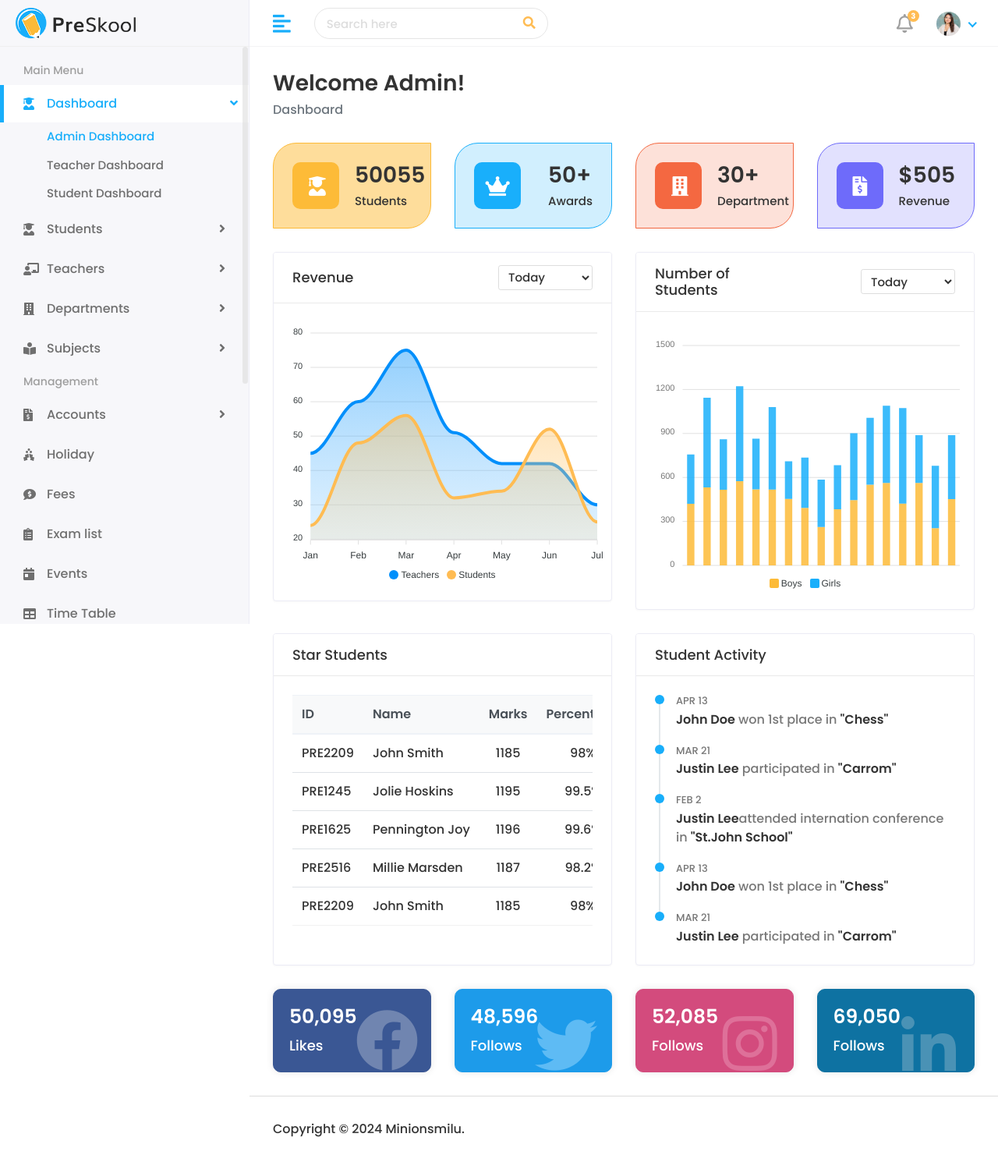
After one commit to zahidhasanmilu/Student_Management_System, a Django app: page /Hod/Home/ in a window 1280 px wide. The commit adds this page. Shown: the whole page at 78% size. Run offline with Django 3.2, Linux system fonts and the light colour scheme; a user stored in the database is signed in; some libraries are stand-ins or nearby versions.

Commit message:
initial important commit

```diff
--- a/Student_management_system/settings.py
+++ b/Student_management_system/settings.py
@@ -127,3 +127,5 @@ MEDIA_ROOT = os.path.join(BASE_DIR, 'media')
 # https://docs.djangoproject.com/en/3.2/ref/settings/#default-auto-field
 
 DEFAULT_AUTO_FIELD = 'django.db.models.BigAutoField'
+
+LOGIN_URL = '/'
--- a/Student_management_system/urls.py
+++ b/Student_management_system/urls.py
@@ -7,15 +7,19 @@ from django.urls import path
 from django.conf import settings
 from django.conf.urls.static import static
 
-#views
+# views
 from .import views, Hod_views, Staff_views, Student_views
 
 urlpatterns = [
     path('admin/', admin.site.urls),
-    path('', views.BASE, name='home'),
+    path('base/', views.BASE.as_view(), name='home'),
 
 
-    path('login/', views.LOGIN, name='login'),
-    path('doLogin/', views.doLogin, name='doLogin'),
+    path('', views.LOGIN.as_view(), name='login'),
+    path('doLogin/', views.doLogin.as_view(), name='doLogin'),
+    path('doLogout/', views.doLogout, name='logout'),
 
-]+ static(settings.STATIC_URL, document_root=settings.STATIC_ROOT)
+    path('Hod/Home/', Hod_views.HOME.as_view(), name='hod_home'),
+
+
+] + static(settings.STATIC_URL, document_root=settings.STATIC_ROOT)
--- /dev/null
+++ b/templates/Hod/home.html
@@ -0,0 +1,284 @@
+{% extends 'base.html' %}
+{% load static %}
+
+
+{% block title %}
+   HOD - Dashboard
+{% endblock title %}
+
+
+
+{% block content %}
+<div class="content container-fluid">
+   <div class="page-header">
+      <div class="row">
+         <div class="col-sm-12">
+            <h3 class="page-title">Welcome Admin!</h3>
+            <ul class="breadcrumb">
+               <li class="breadcrumb-item active">Dashboard</li>
+            </ul>
+         </div>
+      </div>
+   </div>
+   <div class="row">
+      <div class="col-xl-3 col-sm-6 col-12 d-flex">
+         <div class="card bg-one w-100">
+            <div class="card-body">
+               <div class="db-widgets d-flex justify-content-between align-items-center">
+                  <div class="db-icon">
+                     <i class="fas fa-user-graduate"></i>
+                  </div>
+                  <div class="db-info">
+                     <h3>50055</h3>
+                     <h6>Students</h6>
+                  </div>
+               </div>
+            </div>
+         </div>
+      </div>
+      <div class="col-xl-3 col-sm-6 col-12 d-flex">
+         <div class="card bg-two w-100">
+            <div class="card-body">
+               <div class="db-widgets d-flex justify-content-between align-items-center">
+                  <div class="db-icon">
+                     <i class="fas fa-crown"></i>
+                  </div>
+                  <div class="db-info">
+                     <h3>50+</h3>
+                     <h6>Awards</h6>
+                  </div>
+               </div>
+            </div>
+         </div>
+      </div>
+      <div class="col-xl-3 col-sm-6 col-12 d-flex">
+         <div class="card bg-three w-100">
+            <div class="card-body">
+               <div class="db-widgets d-flex justify-content-between align-items-center">
+                  <div class="db-icon">
+                     <i class="fas fa-building"></i>
+                  </div>
+                  <div class="db-info">
+                     <h3>30+</h3>
+                     <h6>Department</h6>
+                  </div>
+               </div>
+            </div>
+         </div>
+      </div>
+      <div class="col-xl-3 col-sm-6 col-12 d-flex">
+         <div class="card bg-four w-100">
+            <div class="card-body">
+               <div class="db-widgets d-flex justify-content-between align-items-center">
+                  <div class="db-icon">
+                     <i class="fas fa-file-invoice-dollar"></i>
+                  </div>
+                  <div class="db-info">
+                     <h3>$505</h3>
+                     <h6>Revenue</h6>
+                  </div>
+               </div>
+            </div>
+         </div>
+      </div>
+   </div>
+   <div class="row">
+      <div class="col-md-12 col-lg-6">
+         <div class="card card-chart">
+            <div class="card-header">
+               <div class="row align-items-center">
+                  <div class="col-6">
+                     <h5 class="card-title">Revenue</h5>
+                  </div>
+                  <div class="col-6">
+                     <ul class="list-inline-group text-right mb-0 pl-0">
+                        <li class="list-inline-item">
+                           <div class="form-group mb-0 amount-spent-select">
+                              <select class="form-control form-control-sm">
+                                 <option>Today</option>
+                                 <option>Last Week</option>
+                                 <option>Last Month</option>
+                              </select>
+                           </div>
+                        </li>
+                     </ul>
+                  </div>
+               </div>
+            </div>
+            <div class="card-body">
+               <div id="apexcharts-area"></div>
+            </div>
+         </div>
+      </div>
+      <div class="col-md-12 col-lg-6">
+         <div class="card card-chart">
+            <div class="card-header">
+               <div class="row align-items-center">
+                  <div class="col-6">
+                     <h5 class="card-title">Number of Students</h5>
+                  </div>
+                  <div class="col-6">
+                     <ul class="list-inline-group text-right mb-0 pl-0">
+                        <li class="list-inline-item">
+                           <div class="form-group mb-0 amount-spent-select">
+                              <select class="form-control form-control-sm">
+                                 <option>Today</option>
+                                 <option>Last Week</option>
+                                 <option>Last Month</option>
+                              </select>
+                           </div>
+                        </li>
+                     </ul>
+                  </div>
+               </div>
+            </div>
+            <div class="card-body">
+               <div id="bar"></div>
+            </div>
+         </div>
+      </div>
+   </div>
+   <div class="row">
+      <div class="col-md-6 d-flex">
+         <div class="card flex-fill">
+            <div class="card-header">
+               <h5 class="card-title">Star Students</h5>
+            </div>
+            <div class="card-body">
+               <div class="table-responsive">
+                  <table class="table table-hover table-center">
+                     <thead class="thead-light">
+                        <tr>
+                           <th>ID</th>
+                           <th>Name</th>
+                           <th class="text-center">Marks</th>
+                           <th class="text-center">Percentage</th>
+                           <th class="text-right">Year</th>
+                        </tr>
+                     </thead>
+                     <tbody>
+                        <tr>
+                           <td class="text-nowrap">
+                              <div>PRE2209</div>
+                           </td>
+                           <td class="text-nowrap">John Smith</td>
+                           <td class="text-center">1185</td>
+                           <td class="text-center">98%</td>
+                           <td class="text-right">
+                              <div>2019</div>
+                           </td>
+                        </tr>
+                        <tr>
+                           <td class="text-nowrap">
+                              <div>PRE1245</div>
+                           </td>
+                           <td class="text-nowrap">Jolie Hoskins</td>
+                           <td class="text-center">1195</td>
+                           <td class="text-center">99.5%</td>
+                           <td class="text-right">
+                              <div>2018</div>
+                           </td>
+                        </tr>
+                        <tr>
+                           <td class="text-nowrap">
+                              <div>PRE1625</div>
+                           </td>
+                           <td class="text-nowrap">Pennington Joy</td>
+                           <td class="text-center">1196</td>
+                           <td class="text-center">99.6%</td>
+                           <td class="text-right">
+                              <div>2017</div>
+                           </td>
+                        </tr>
+                        <tr>
+                           <td class="text-nowrap">
+                              <div>PRE2516</div>
+                           </td>
+                           <td class="text-nowrap">Millie Marsden</td>
+                           <td class="text-center">1187</td>
+                           <td class="text-center">98.2%</td>
+                           <td class="text-right">
+                              <div>2016</div>
+                           </td>
+                        </tr>
+                        <tr>
+                           <td class="text-nowrap">
+                              <div>PRE2209</div>
+                           </td>
+                           <td class="text-nowrap">John Smith</td>
+                           <td class="text-center">1185</td>
+                           <td class="text-center">98%</td>
+                           <td class="text-right">
+                              <div>2015</div>
+                           </td>
+                        </tr>
+                     </tbody>
+                  </table>
+               </div>
+            </div>
+         </div>
+      </div>
+      <div class="col-md-6 d-flex">
+         <div class="card flex-fill">
+            <div class="card-header">
+               <h5 class="card-title">Student Activity</h5>
+            </div>
+            <div class="card-body">
+               <ul class="activity-feed">
+                  <li class="feed-item">
+                     <div class="feed-date">Apr 13</div>
+                     <span class="feed-text"><a>John Doe</a> won 1st place in <a>"Chess"</a></span>
+                  </li>
+                  <li class="feed-item">
+                     <div class="feed-date">Mar 21</div>
+                     <span class="feed-text"><a>Justin Lee</a> participated in <a href="invoice.html">"Carrom"</a></span>
+                  </li>
+                  <li class="feed-item">
+                     <div class="feed-date">Feb 2</div>
+                     <span class="feed-text"><a>Justin Lee</a>attended internation conference in <a href="profile.html">"St.John School"</a></span>
+                  </li>
+                  <li class="feed-item">
+                     <div class="feed-date">Apr 13</div>
+                     <span class="feed-text"><a>John Doe</a> won 1st place in <a>"Chess"</a></span>
+                  </li>
+                  <li class="feed-item">
+                     <div class="feed-date">Mar 21</div>
+                     <span class="feed-text"><a>Justin Lee</a> participated in <a href="invoice.html">"Carrom"</a></span>
+                  </li>
+               </ul>
+            </div>
+         </div>
+      </div>
+   </div>
+   <div class="row">
+      <div class="col-xl-3 col-sm-6 col-12">
+         <div class="card flex-fill fb sm-box">
+            <i class="fab fa-facebook"></i>
+            <h6>50,095</h6>
+            <p>Likes</p>
+         </div>
+      </div>
+      <div class="col-xl-3 col-sm-6 col-12">
+         <div class="card flex-fill twitter sm-box">
+            <i class="fab fa-twitter"></i>
+            <h6>48,596</h6>
+            <p>Follows</p>
+         </div>
+      </div>
+      <div class="col-xl-3 col-sm-6 col-12">
+         <div class="card flex-fill insta sm-box">
+            <i class="fab fa-instagram"></i>
+            <h6>52,085</h6>
+            <p>Follows</p>
+         </div>
+      </div>
+      <div class="col-xl-3 col-sm-6 col-12">
+         <div class="card flex-fill linkedin sm-box">
+            <i class="fab fa-linkedin-in"></i>
+            <h6>69,050</h6>
+            <p>Follows</p>
+         </div>
+      </div>
+   </div>
+</div>
+{% endblock content %}
--- a/templates/base.html
+++ b/templates/base.html
@@ -5,7 +5,11 @@
 <head>
     <meta charset="utf-8">
     <meta name="viewport" content="width=device-width, initial-scale=1.0, user-scalable=0">
-    <title>Preskool - Inbox</title>
+    <title>
+    {% block title %}
+        Preskool
+    {% endblock title %}
+        </title>
 
     <link rel="shortcut icon" href="{% static 'assets/img/favicon.png' %}">
     <link rel="stylesheet"
@@ -31,6 +35,10 @@
         <div class="page-wrapper">
 
 
+{% block content %}
+
+{% endblock content %}
+
             <!-- include footer  -->
             {% include 'components/footer.html' %}
 
--- a/templates/components/header.html
+++ b/templates/components/header.html
@@ -124,7 +124,7 @@
                 </div>
                 <a class="dropdown-item" href="profile.html">My Profile</a>
                 <a class="dropdown-item" href="inbox.html">Inbox</a>
-                <a class="dropdown-item" href="login.html">Logout</a>
+                <a class="dropdown-item" href="{% url 'logout' %}">Logout</a>
             </div>
         </li>
     </ul>
```
Also changed, not shown: Student_management_system/Hod_views.py (+36 -0 lines), db.sqlite3.
